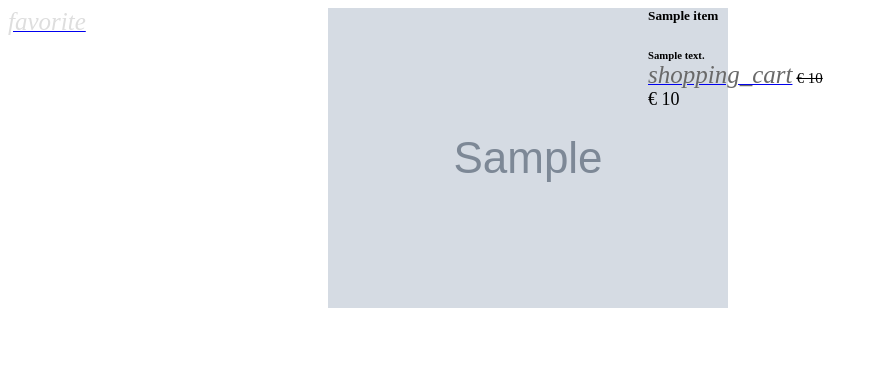
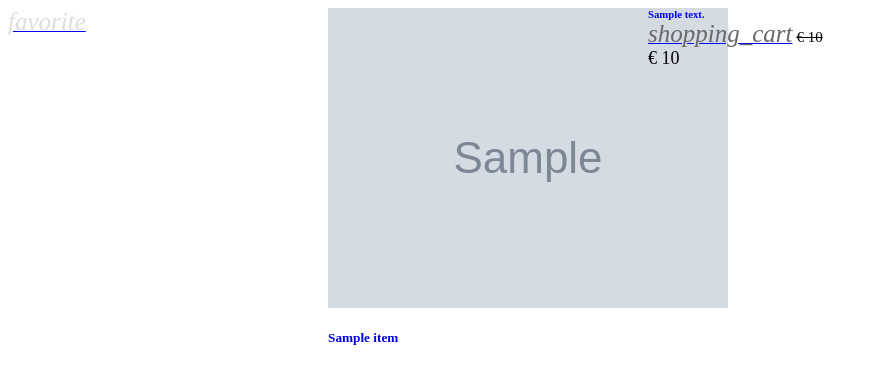
Before and after one commit to Grigorevskiy/tupperware, a Django app: template product/templates/product/card_slider.html in a window 1280 px wide. Shown: the top 384 px of the page, without its empty margins (0-878 px from the left). Run offline with Django 3.2, Linux system fonts and the light colour scheme; the template is opened without the code that fills it: most values are stand-ins (such as "Sample title", 1, 10 or a date in 2020); grey boxes marked "Sample" are stand-in pictures; parts of the project's set-up code (start-up, migrations or seed data) failed here and were passed over.

Commit message:
1) Fixed spaces in product/models and home.html 2) Added link to item detail in card_slider.html 3) Added sold view for items if status sold

```diff
--- a/product/templates/product/card_slider.html
+++ b/product/templates/product/card_slider.html
@@ -10,11 +10,14 @@
         <div class="card">
             <div class="card-header bg-transparent text-right border-0 pb-0"><a href="{% url 'add_to_wishlist' i.id %}"><i class="material-icons" style="font-size: 25px; color: #dedede;">favorite</i></a></div>
             <div class="card-body pt-0 pb-1">
+                <a href="#" style="text-decoration: none">
                     <img class="card-img-top" src="{{ i.photos.first.image.url }}" alt="Card image cap">
                     <h5 class="card-title text-danger">{{ i.title }}</h5>
-                <h6><p class="card-text font-weight-light">{{ i.description|truncatewords:18 }}</p></h6>
+                    <h6><p class="card-text font-weight-light text-muted" >{{ i.description|truncatewords:18 }}</p></h6>
+                </a>
             </div>
             <div class="card-footer  bg-transparent d-flex justify-content-between align-items-end pt-0 pb-2 border-0">
+                {% if i.status != 2 %}
                     <span><a href="{% url 'add_to_cart' i.id %}"><i class="material-icons" style="font-size: 25px; color: #696969;">shopping_cart</i></a></span>
                     <span>
                         {% if i.sale_price %}
@@ -25,6 +28,9 @@
                 {% else %}
                     <span class="font-weight-bold text-danger" style="font-size: 18px;">€ {{ i.price }}</span>
                 {% endif %}
+                {% else %}
+                    <p class="text-danger font-weight-bold">Verkauft</p>
+                {% endif %}
                 </div>
             </div>
     {% endfor %}
```
Also changed, not shown: product/models.py (line endings or trailing spaces), templates/home.html (line endings or trailing spaces). Lines whose indentation alone changed are shown as unchanged.
